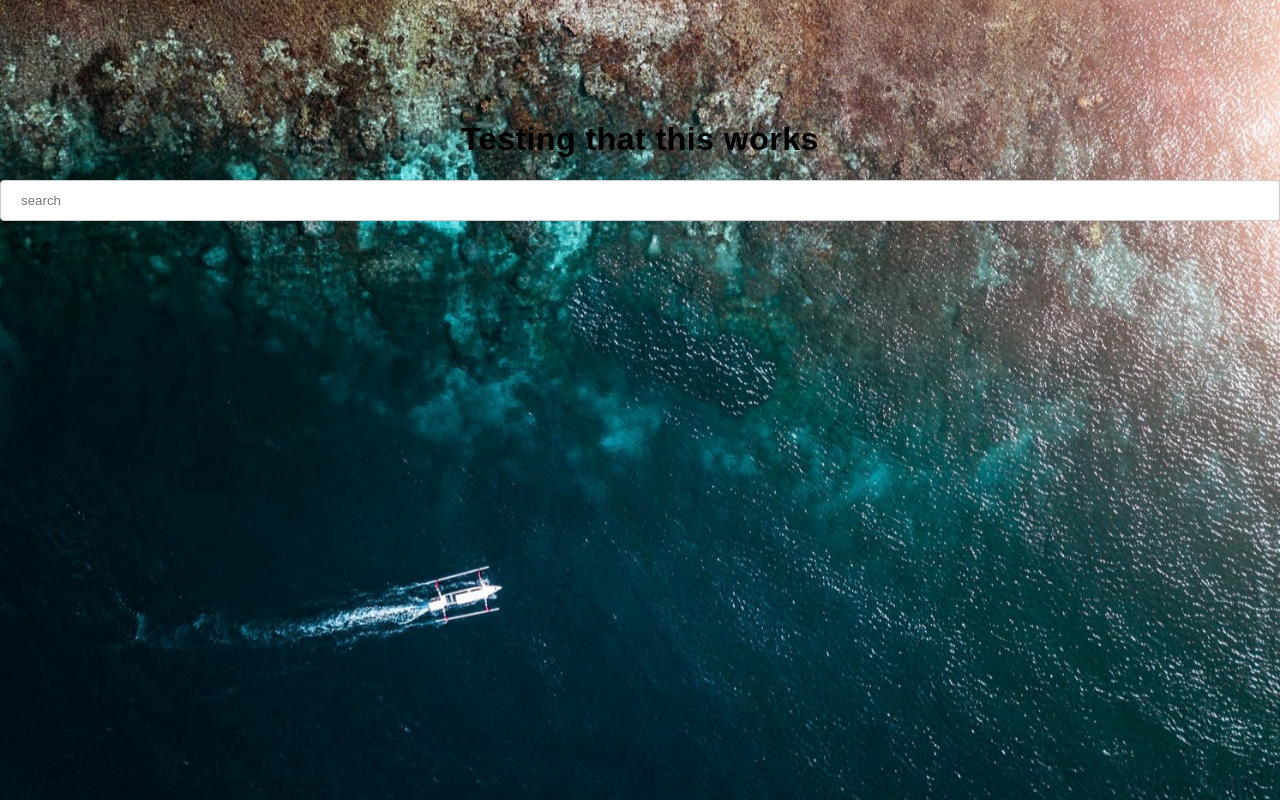
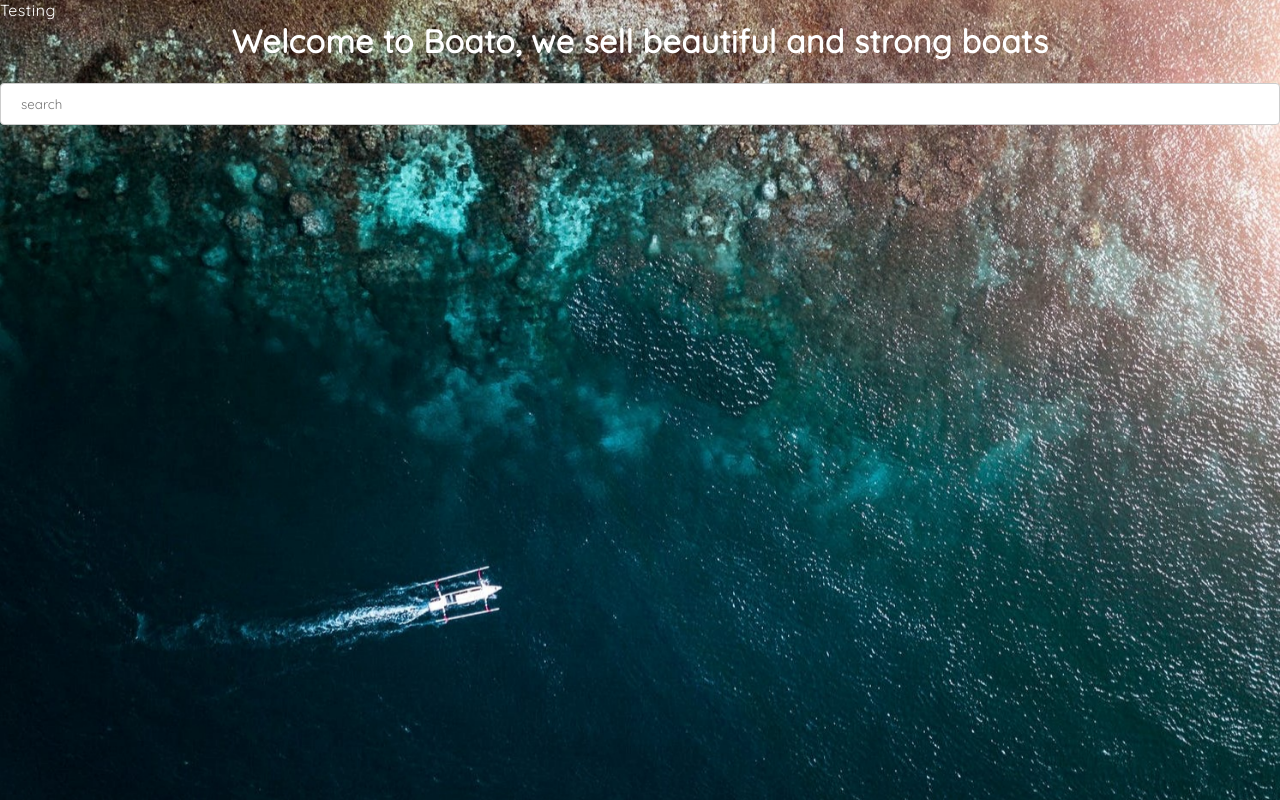
Before and after one commit to AngelicMob/boat-assignment, a React (Create React App) app: page / in a window 1280 px wide. Built offline with nearby package versions, Linux system fonts and the light colour scheme.

Commit message:
added some navbar

```diff
--- a/src/App.css
+++ b/src/App.css
@@ -1,5 +1,6 @@
+@import url("https://fonts.googleapis.com/css2?family=Quicksand&display=swap");
 * {
-  @import url("https://fonts.googleapis.com/css2?family=Quicksand&display=swap");
+
   font-family: 'Quicksand', sans-serif;
 
 }
--- a/src/App.js
+++ b/src/App.js
@@ -7,6 +7,7 @@ function App() {
   return (
     <div className="App">
 
+    <Navbar/>
     <LandingPage/>
 
     </div>
--- a/src/components/landingpage.jsx
+++ b/src/components/landingpage.jsx
@@ -23,11 +23,16 @@ InputArea[type="text"]:focus,
 
 const LandingPageContent = styled.div`
 
-  padding-top: 100px;
+
 
 `;
 
 const LandingPageStyle = styled.div`
+
+  h1
+    {
+    color: white;
+    }
 
 
 `;
@@ -41,7 +46,7 @@ export default function LandingPage() {
         <LandingPageContent>
             <LandingPageStyle>
 
-                <h1>Testing that this works</h1>
+                <h1>Welcome to Boato, we sell beautiful and strong boats</h1>
 
 
                   <InputSearch type="text" placeholder="search"></InputSearch>
--- a/src/components/navbar.jsx
+++ b/src/components/navbar.jsx
@@ -0,0 +1,30 @@
+import React from 'react';
+import styled from "styled-components";
+
+
+
+const NavbarContent = styled.div`
+
+
+  height: 0vh;
+  background: rgba(0, 0, 0, 0.5);
+  display: flex;
+  justify-content: space-between;
+  color: white;
+
+
+`;
+
+
+
+
+export default function NavBar() {
+
+
+    return (
+
+        <NavbarContent>Testing</NavbarContent>
+
+
+    );
+  }
```
